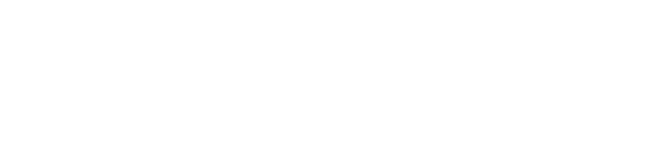
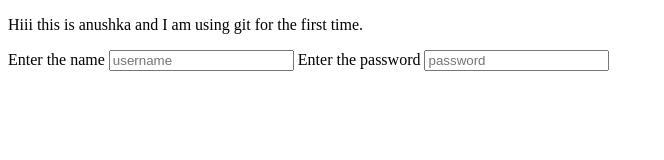
Before and after one commit to anushka9997/mileagecalculator, a plain HTML site: page index.html in a window 1280 px wide. Shown: the whole page, without its empty margins (0-664 px from the left). Drawn offline with Linux system fonts and the light colour scheme.

Commit message:
[CC 10011]|Added login page

```diff
--- a/index.html
+++ b/index.html
@@ -7,6 +7,12 @@
     <title>Document</title>
 </head>
 <body>
+    <p>Hiii this is anushka and I am using git for the first time.</p>
+     <label>Enter the name</label>
+     <input type="text" placeholder="username">
 
+
+     <label>Enter the password</label>
+     <input type="password" placeholder="password">
 </body>
 </html>
--- a/index.js
+++ b/index.js
@@ -0,0 +1 @@
+console.log("this is my javascript file");
```
